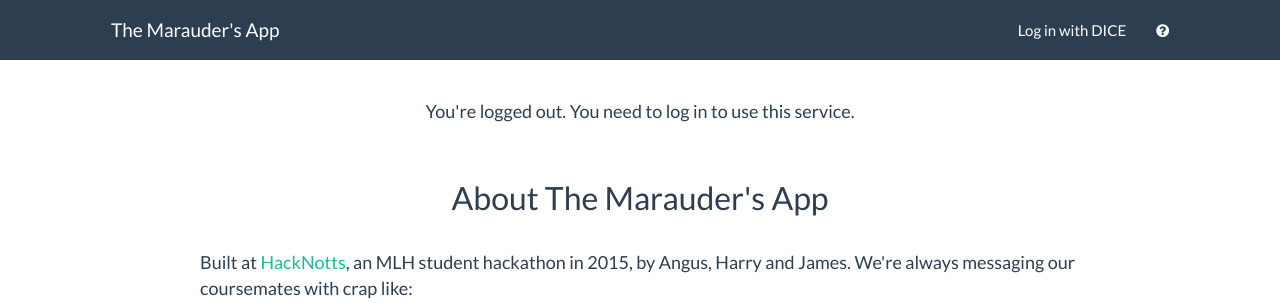
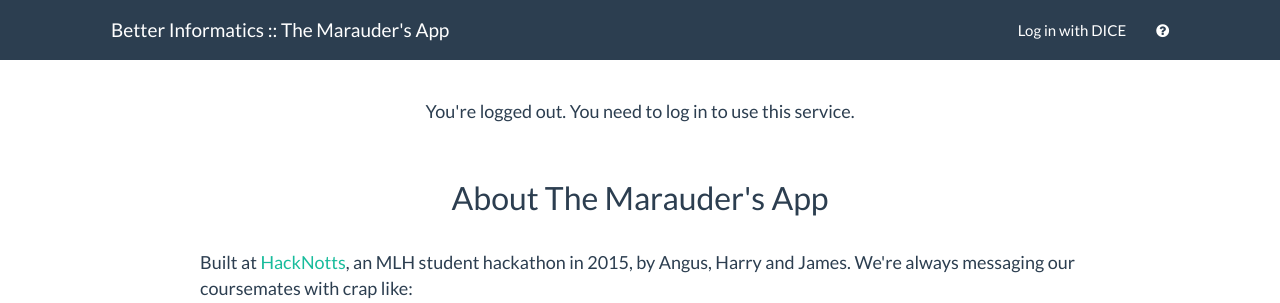
Before and after one commit to compsoc-edinburgh/mapp, a Flask app: page / in a window 1280 px wide. Shown: the top 303 px of the page. Run offline with Flask 2, Linux system fonts and the light colour scheme; parts of the project's set-up code (start-up, migrations or seed data) failed here and were passed over; some libraries are stand-ins or nearby versions.

Commit message:
add Better Informatics branding

```diff
--- a/map/templates/base.html
+++ b/map/templates/base.html
@@ -26,7 +26,7 @@
             <span class="icon-bar"></span>
             <span class="icon-bar"></span>
           </button>
-          <a href="/" class="navbar-brand">The Marauder's App</a>
+          <a href="/" class="navbar-brand">Better Informatics :: The Marauder's App</a>
         </div>
         <div class="collapse navbar-collapse" id="mapp-nav">
           <ul class="nav navbar-nav">
```
